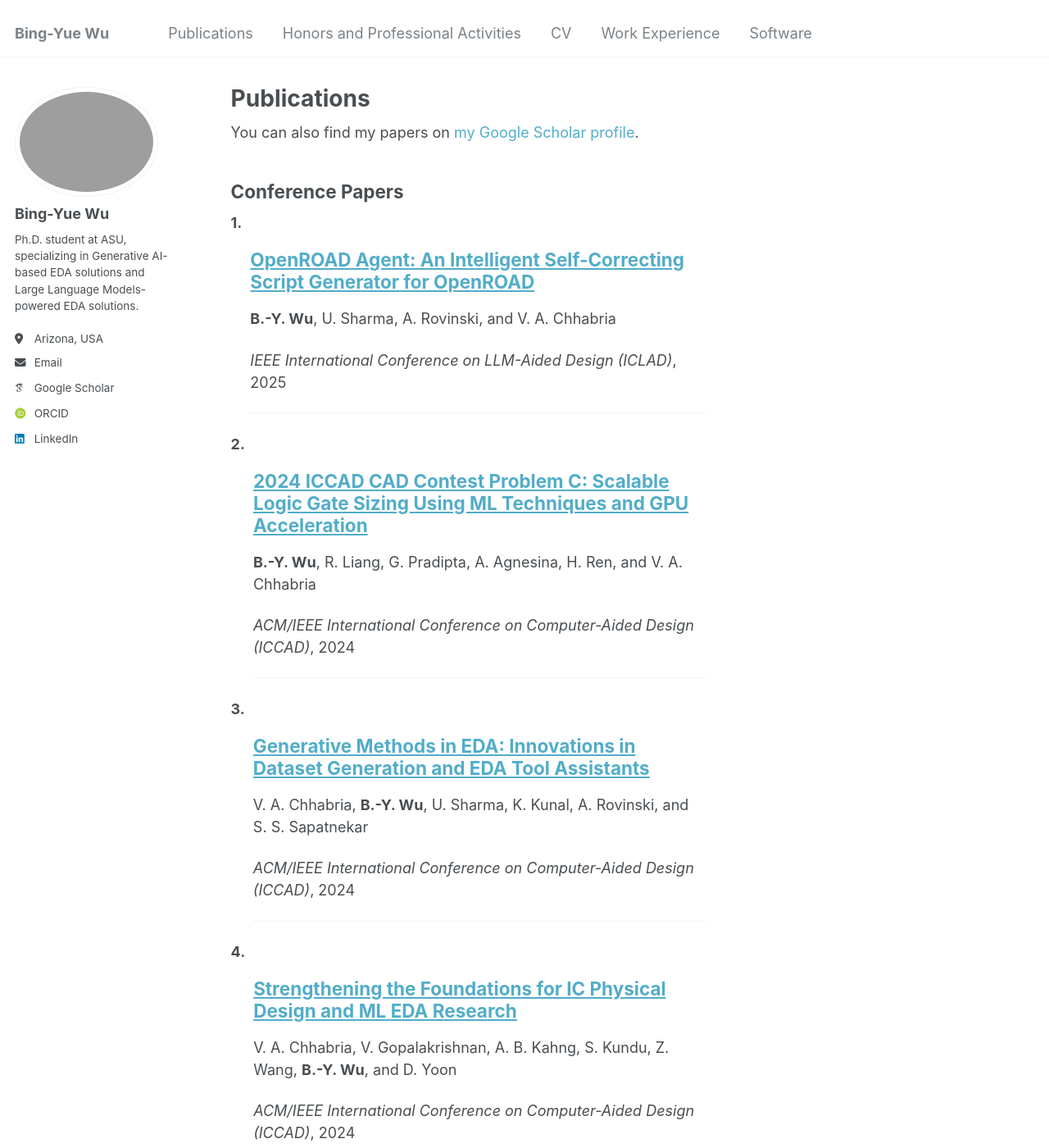
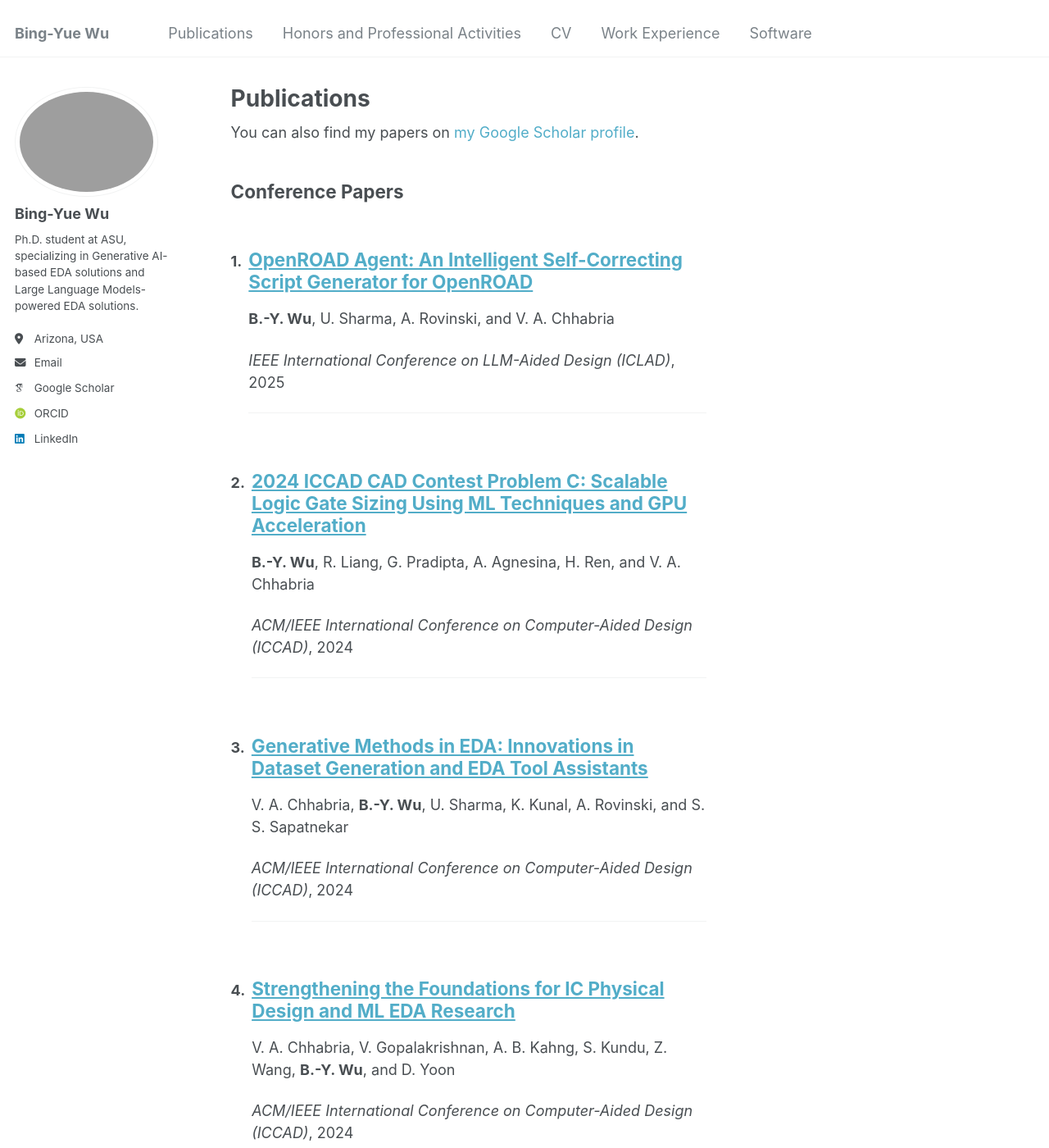
Before and after one commit to bingyuew/bingyuew.github.io, a Jekyll site: the page built from _pages/publications.html, in a window 1280 px wide and 1400 px high. Shown: the whole window at 82% size. Built offline with Jekyll 4.4.1, drawn with Linux system fonts in a browser that asks for light colours; some web fonts are replaced.

Commit message:
update about
Signed-off-by: 吳秉曜 <wubingyao@MacBook-bro.local>

```diff
--- a/_pages/publications.html
+++ b/_pages/publications.html
@@ -35,7 +35,8 @@
   {% assign counter = 1 %}
   {% for post in site.publications reversed %}
     <div class="publication-entry">
-      <span class="publication-number">{{ counter }}.</span> {% include archive-single.html %}
+      <span class="publication-number">{{ counter }}.</span>
+      <span class="publication-content">{% include archive-single.html %}</span>
     </div>
     {% assign counter = counter | plus: 1 %}
   {% endfor %}
@@ -44,14 +45,12 @@
 <style>
 .publication-entry {
   display: flex;
-  align-items: flex-start;
+  align-items: baseline;
 }
 .publication-number {
-  margin-right: 10px;
+  margin-right: 8px;
   font-weight: bold;
   flex-shrink: 0;
-}
-a {
-  text-decoration: none;
+  white-space: nowrap;
 }
 </style>
```
